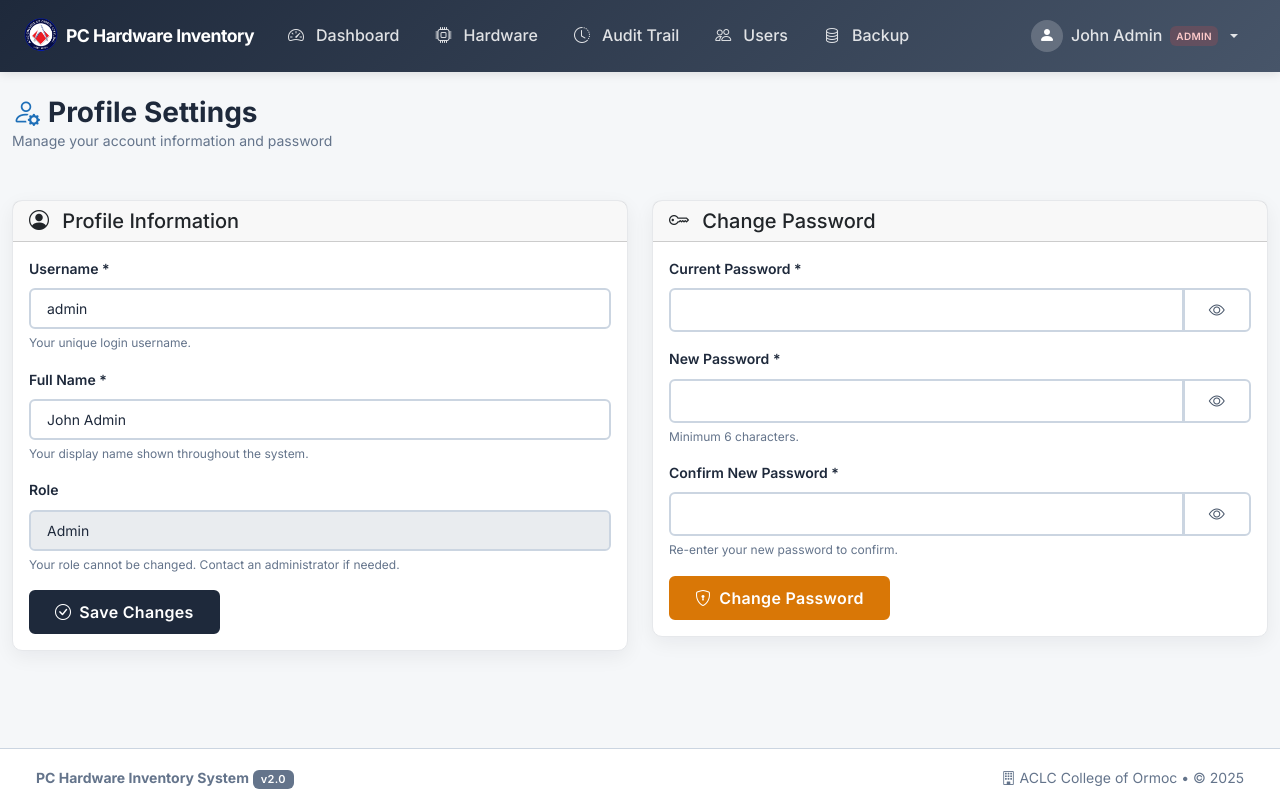
After one commit to Katsura34/PC_hardware_inventory, a PHP site: page /pages/profile.php in a window 1280 px wide. The commit adds this page. Run offline with PHP 8.4, Linux system fonts and the light colour scheme; a user stored in the database is signed in; data comes from the database, SQL or seed files in the repository.

Commit message:
Add profile settings page for users to change username, name, and password
Co-authored-by: Katsura34 <157209871+Katsura34@users.noreply.github.com>

```diff
--- a/includes/header.php
+++ b/includes/header.php
@@ -128,6 +128,13 @@ if (!isset($pageTitle)) {
                             </li>
                             <li><hr class="dropdown-divider"></li>
                             <li>
+                                <a class="dropdown-item d-flex align-items-center gap-2" href="<?php echo BASE_PATH; ?>pages/profile.php">
+                                    <i class="bi bi-person-gear" aria-hidden="true"></i>
+                                    Profile Settings
+                                </a>
+                            </li>
+                            <li><hr class="dropdown-divider"></li>
+                            <li>
                                 <a class="dropdown-item d-flex align-items-center gap-2 text-danger" href="<?php echo BASE_PATH; ?>logout.php">
                                     <i class="bi bi-box-arrow-right" aria-hidden="true"></i>
                                     Sign Out
--- /dev/null
+++ b/pages/profile.php
@@ -0,0 +1,317 @@
+<?php
+require_once '../config/database.php';
+require_once '../config/session.php';
+require_once '../config/security.php';
+
+// Require login
+requireLogin();
+
+$pageTitle = 'Profile Settings - PC Hardware Inventory';
+$conn = getDBConnection();
+
+$error = '';
+$success = '';
+
+// Get current user data
+$stmt = $conn->prepare("SELECT id, username, full_name, role FROM users WHERE id = ?");
+$stmt->bind_param("i", $_SESSION['user_id']);
+$stmt->execute();
+$result = $stmt->get_result();
+$user = $result->fetch_assoc();
+$stmt->close();
+
+// Handle form submission
+if ($_SERVER['REQUEST_METHOD'] === 'POST') {
+    $action = $_POST['action'] ?? '';
+
+    if ($action === 'update_profile') {
+        // Update username and full name
+        $username = sanitizeForDB($conn, $_POST['username']);
+        $full_name = sanitizeForDB($conn, $_POST['full_name']);
+
+        if (empty($username) || empty($full_name)) {
+            $error = 'Username and full name are required.';
+        } else {
+            // Check if username already exists (for another user)
+            $check_stmt = $conn->prepare("SELECT id FROM users WHERE username = ? AND id != ?");
+            $check_stmt->bind_param("si", $username, $_SESSION['user_id']);
+            $check_stmt->execute();
+            $check_result = $check_stmt->get_result();
+
+            if ($check_result->num_rows > 0) {
+                $error = 'Username already exists. Please choose a different one.';
+            } else {
+                // Update user profile
+                $update_stmt = $conn->prepare("UPDATE users SET username = ?, full_name = ? WHERE id = ?");
+                $update_stmt->bind_param("ssi", $username, $full_name, $_SESSION['user_id']);
+
+                if ($update_stmt->execute()) {
+                    // Update session data
+                    $_SESSION['username'] = $username;
+                    $_SESSION['full_name'] = $full_name;
+                    $user['username'] = $username;
+                    $user['full_name'] = $full_name;
+                    $success = 'Profile updated successfully.';
+                } else {
+                    $error = 'Failed to update profile. Please try again.';
+                }
+                $update_stmt->close();
+            }
+            $check_stmt->close();
+        }
+    } elseif ($action === 'change_password') {
+        // Change password
+        $current_password = $_POST['current_password'] ?? '';
+        $new_password = $_POST['new_password'] ?? '';
+        $confirm_password = $_POST['confirm_password'] ?? '';
+
+        if (empty($current_password) || empty($new_password) || empty($confirm_password)) {
+            $error = 'All password fields are required.';
+        } elseif (strlen($new_password) < 6) {
+            $error = 'New password must be at least 6 characters long.';
+        } elseif ($new_password !== $confirm_password) {
+            $error = 'New password and confirmation do not match.';
+        } else {
+            // Verify current password
+            $pwd_stmt = $conn->prepare("SELECT password FROM users WHERE id = ?");
+            $pwd_stmt->bind_param("i", $_SESSION['user_id']);
+            $pwd_stmt->execute();
+            $pwd_result = $pwd_stmt->get_result();
+            $pwd_row = $pwd_result->fetch_assoc();
+            $pwd_stmt->close();
+
+            if (!verifyPassword($current_password, $pwd_row['password'])) {
+                $error = 'Current password is incorrect.';
+            } else {
+                // Update password
+                $hashed_password = hashPassword($new_password);
+                $update_pwd_stmt = $conn->prepare("UPDATE users SET password = ? WHERE id = ?");
+                $update_pwd_stmt->bind_param("si", $hashed_password, $_SESSION['user_id']);
+
+                if ($update_pwd_stmt->execute()) {
+                    $success = 'Password changed successfully.';
+                } else {
+                    $error = 'Failed to change password. Please try again.';
+                }
+                $update_pwd_stmt->close();
+            }
+        }
+    }
+}
+
+include '../includes/header.php';
+?>
+
+<div class="row mb-4">
+    <div class="col-12">
+        <!-- Page Header -->
+        <div class="page-header-hci">
+            <div class="d-flex flex-column flex-md-row justify-content-between align-items-start align-items-md-center gap-3">
+                <div>
+                    <h1>
+                        <i class="bi bi-person-gear" aria-hidden="true"></i> Profile Settings
+                    </h1>
+                    <p class="subtitle">Manage your account information and password</p>
+                </div>
+            </div>
+        </div>
+    </div>
+</div>
+
+<?php if (!empty($error)): ?>
+<div class="alert alert-danger alert-dismissible fade show d-flex align-items-center" role="alert">
+    <i class="bi bi-exclamation-triangle-fill me-2" aria-hidden="true"></i>
+    <div><?php echo escapeOutput($error); ?></div>
+    <button type="button" class="btn-close" data-bs-dismiss="alert" aria-label="Close"></button>
+</div>
+<?php endif; ?>
+
+<?php if (!empty($success)): ?>
+<div class="alert alert-success alert-dismissible fade show d-flex align-items-center" role="alert">
+    <i class="bi bi-check-circle-fill me-2" aria-hidden="true"></i>
+    <div><?php echo escapeOutput($success); ?></div>
+    <button type="button" class="btn-close" data-bs-dismiss="alert" aria-label="Close"></button>
+</div>
+<?php endif; ?>
+
+<div class="row g-4">
+    <!-- Profile Information Card -->
+    <div class="col-lg-6">
+        <div class="card">
+            <div class="card-header">
+                <h5 class="mb-0">
+                    <i class="bi bi-person-circle me-2" aria-hidden="true"></i>
+                    Profile Information
+                </h5>
+            </div>
+            <div class="card-body">
+                <form method="POST" class="needs-validation" novalidate>
+                    <input type="hidden" name="action" value="update_profile">
+
+                    <div class="mb-3">
+                        <label for="username" class="form-label">Username *</label>
+                        <input type="text" class="form-control" id="username" name="username"
+                               value="<?php echo escapeOutput($user['username']); ?>" required>
+                        <div class="form-text">Your unique login username.</div>
+                    </div>
+
+                    <div class="mb-3">
+                        <label for="full_name" class="form-label">Full Name *</label>
+                        <input type="text" class="form-control" id="full_name" name="full_name"
+                               value="<?php echo escapeOutput($user['full_name']); ?>" required>
+                        <div class="form-text">Your display name shown throughout the system.</div>
+                    </div>
+
+                    <div class="mb-3">
+                        <label class="form-label">Role</label>
+                        <input type="text" class="form-control" value="<?php echo escapeOutput(ucfirst($user['role'])); ?>" disabled>
+                        <div class="form-text">Your role cannot be changed. Contact an administrator if needed.</div>
+                    </div>
+
+                    <button type="submit" class="btn btn-primary">
+                        <i class="bi bi-check-circle me-1" aria-hidden="true"></i>
+                        Save Changes
+                    </button>
+                </form>
+            </div>
+        </div>
+    </div>
+
+    <!-- Change Password Card -->
+    <div class="col-lg-6">
+        <div class="card">
+            <div class="card-header">
+                <h5 class="mb-0">
+                    <i class="bi bi-key me-2" aria-hidden="true"></i>
+                    Change Password
+                </h5>
+            </div>
+            <div class="card-body">
+                <form method="POST" class="needs-validation" novalidate id="changePasswordForm">
+                    <input type="hidden" name="action" value="change_password">
+
+                    <div class="mb-3">
+                        <label for="current_password" class="form-label">Current Password *</label>
+                        <div class="input-group">
+                            <input type="password" class="form-control" id="current_password" name="current_password" required>
+                            <button class="btn btn-outline-secondary" type="button" onclick="togglePassword('current_password')"
+                                    aria-label="Toggle password visibility">
+                                <i class="bi bi-eye" id="current_password_icon"></i>
+                            </button>
+                        </div>
+                    </div>
+
+                    <div class="mb-3">
+                        <label for="new_password" class="form-label">New Password *</label>
+                        <div class="input-group">
+                            <input type="password" class="form-control" id="new_password" name="new_password"
+                                   minlength="6" required>
+                            <button class="btn btn-outline-secondary" type="button" onclick="togglePassword('new_password')"
+                                    aria-label="Toggle password visibility">
+                                <i class="bi bi-eye" id="new_password_icon"></i>
+                            </button>
+                        </div>
+                        <div class="form-text">Minimum 6 characters.</div>
+                    </div>
+
+                    <div class="mb-3">
+                        <label for="confirm_password" class="form-label">Confirm New Password *</label>
+                        <div class="input-group">
+                            <input type="password" class="form-control" id="confirm_password" name="confirm_password"
+                                   minlength="6" required>
+                            <button class="btn btn-outline-secondary" type="button" onclick="togglePassword('confirm_password')"
+                                    aria-label="Toggle password visibility">
+                                <i class="bi bi-eye" id="confirm_password_icon"></i>
+                            </button>
+                        </div>
+                        <div class="form-text">Re-enter your new password to confirm.</div>
+                    </div>
+
+                    <button type="button" class="btn btn-warning" onclick="confirmPasswordChange()">
+                        <i class="bi bi-shield-lock me-1" aria-hidden="true"></i>
+                        Change Password
+                    </button>
+                </form>
+            </div>
+        </div>
+    </div>
+</div>
+
+<script>
+// Toggle password visibility
+function togglePassword(fieldId) {
+    var field = document.getElementById(fieldId);
+    var icon = document.getElementById(fieldId + '_icon');
+
+    if (field.type === 'password') {
+        field.type = 'text';
+        icon.classList.remove('bi-eye');
+        icon.classList.add('bi-eye-slash');
+    } else {
+        field.type = 'password';
+        icon.classList.remove('bi-eye-slash');
+        icon.classList.add('bi-eye');
+    }
+}
+
+// Confirm password change before submission
+function confirmPasswordChange() {
+    var form = document.getElementById('changePasswordForm');
+    var currentPassword = document.getElementById('current_password').value;
+    var newPassword = document.getElementById('new_password').value;
+    var confirmPassword = document.getElementById('confirm_password').value;
+
+    // Basic validation
+    if (!currentPassword || !newPassword || !confirmPassword) {
+        showAlert('Please fill in all password fields.', 'Validation Error', 'error');
+        return;
+    }
+
+    if (newPassword.length < 6) {
+        showAlert('New password must be at least 6 characters long.', 'Validation Error', 'error');
+        return;
+    }
+
+    if (newPassword !== confirmPassword) {
+        showAlert('New password and confirmation do not match.', 'Validation Error', 'error');
+        return;
+    }
+
+    // Show confirmation dialog
+    showConfirmation(
+        'Are you sure you want to change your password? You will need to use your new password the next time you log in.',
+        'Confirm Password Change',
+        'Change Password',
+        'warning'
+    ).then(function(confirmed) {
+        if (confirmed) {
+            showLoading('Changing password...');
+            form.submit();
+        }
+    });
+}
+
+// Form validation
+(function() {
+    'use strict';
+    var forms = document.querySelectorAll('.needs-validation');
+    Array.prototype.slice.call(forms).forEach(function(form) {
+        form.addEventListener('submit', function(event) {
+            form.classList.add('was-validated');
+
+            if (!form.checkValidity()) {
+                event.preventDefault();
+                event.stopPropagation();
+                return;
+            }
+
+            // Show loading for profile update
+            if (form.querySelector('input[name="action"][value="update_profile"]')) {
+                showLoading('Saving changes...');
+            }
+        }, false);
+    });
+})();
+</script>
+
+<?php include '../includes/footer.php'; ?>
```
